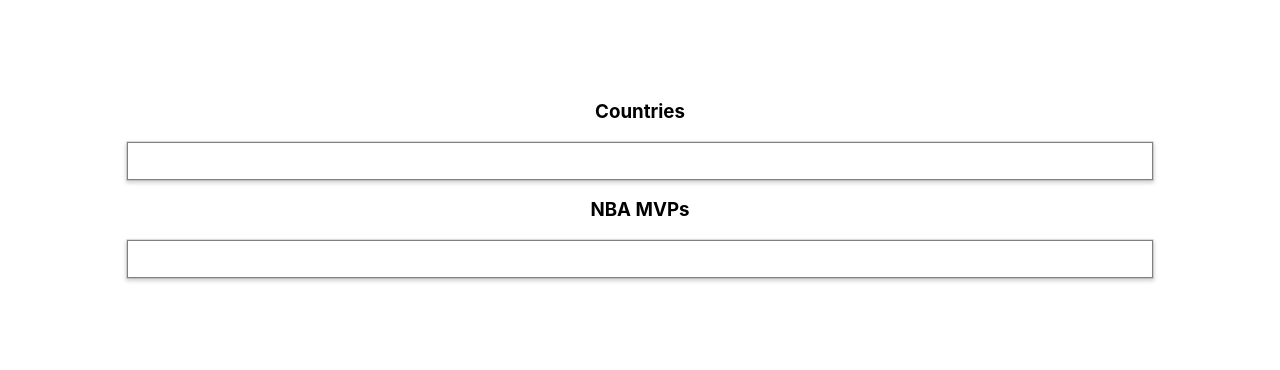
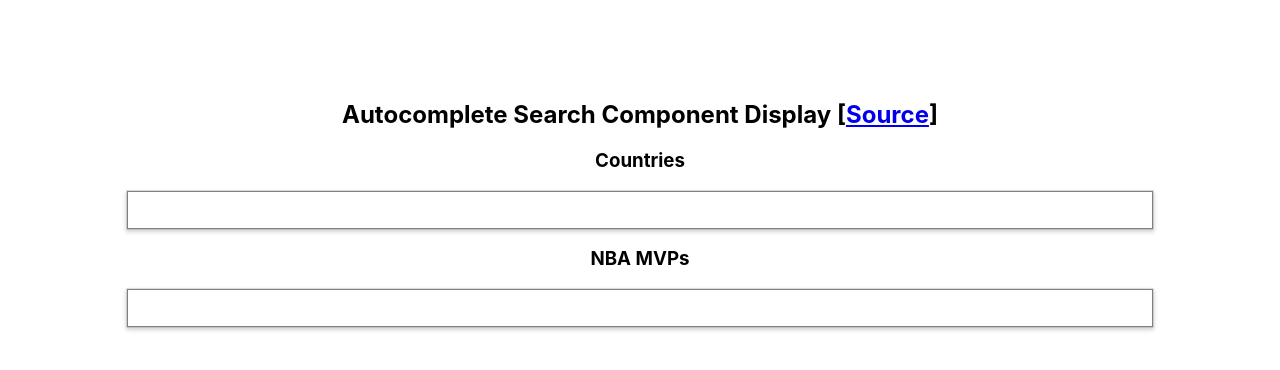
Before and after one commit to phase7/autocomplete-search-react, a React (Create React App) app: page / in a window 1280 px wide. Shown: the top 370 px of the page. Built offline with nearby package versions, Linux system fonts and the light colour scheme.

Commit message:
minor edit after component is ready!

```diff
--- a/src/App.js
+++ b/src/App.js
@@ -9,6 +9,7 @@
 function App() {
   return (
     <div className="App">
+    <h2>Autocomplete Search Component Display [<a href="https://github.com/phase7/autocomplete-search-react">Source</a>]</h2>
       <h3>Countries</h3>
       <AutoCompleteText items={countries} />
       <h3>NBA MVPs</h3>
```
